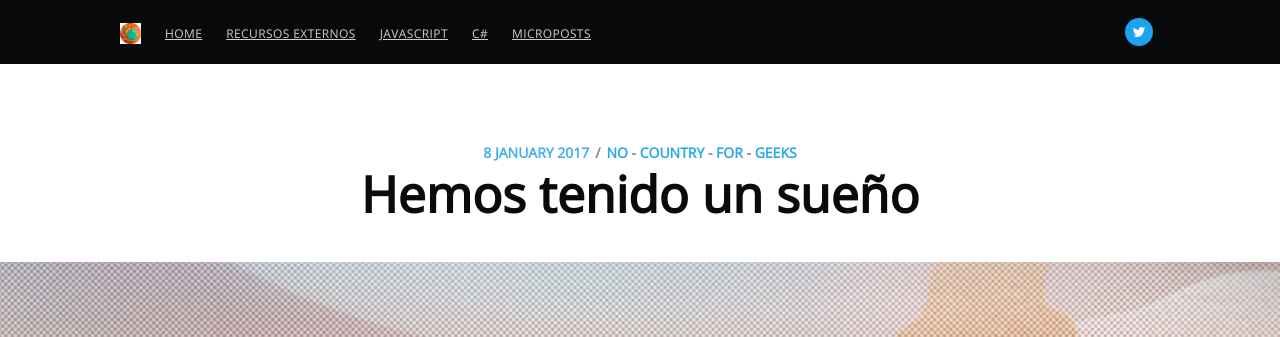
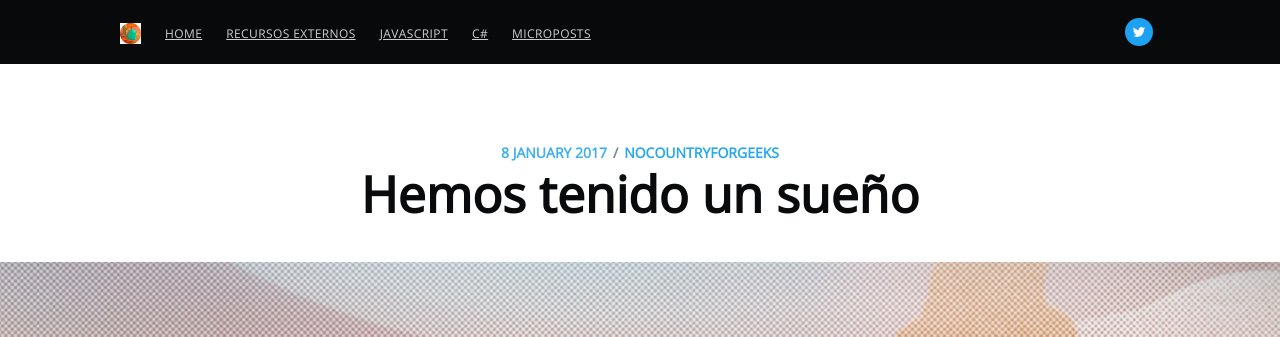
Before and after one commit to NoCountryForGeeks/nocountryforgeeks.github.io, a Jekyll site: the page built from _posts/2017-01-08-hemos-tenido-un-sueno.md, in a window 1280 px wide and 900 px high. Shown: the top 337 px of the window. Built offline with Jekyll 4.4.1, drawn with Linux system fonts in a browser that asks for light colours; nearby versions of some CDN libraries; comment, search, counter and statistics services are not loaded.

Commit message:
Update Tags

```diff
--- a/_includes/navigation.html
+++ b/_includes/navigation.html
@@ -2,6 +2,6 @@
     <li class="nav-home" role="menuitem"><a href="{{site.root}}">Home</a></li>
     <li class="nav-about" role="menuitem"><a href="https://github.com/NoCountryForGeeks/External-Resources">Recursos externos</a></li>
     <li class="nav-about" role="menuitem"><a href="{{site.root}}tag/javascript">JavaScript</a></li>
-    <li class="nav-about" role="menuitem"><a href="{{site.root}}tag/c">C#</a></li>
+    <li class="nav-about" role="menuitem"><a href="{{site.root}}tag/csharp">C#</a></li>
     <li class="nav-about" role="menuitem"><a href="{{site.root}}tag/micropost">Microposts</a></li>
 </ul>
--- a/_layouts/author.html
+++ b/_layouts/author.html
@@ -13,7 +13,7 @@ logo: 'assets/images/ghost.png'
 
 <!-- #author  -->
 <!-- Everything inside the #author tags pulls data from the author -->
-{% for author in site.data.authors %}
+<!--{% for author in site.data.authors %}-->
     <header class="site-header author-header outer {% if page.cover or page.cover %}" style="background-image: url({{ site.root }}{% if page.cover %}{{ page.cover }}{% elsif page.cover %}{{ page.cover }}{% endif %}) {% else %}no-cover{% endif %}">
         <div class="inner">
             {% include site-nav.html %}
@@ -45,7 +45,7 @@ logo: 'assets/images/ghost.png'
             </div>
         </div>
     </header>
-{% endfor %}
+<!--{% endfor %}-->
 <!-- /author -->
 
 <!-- The main content area -->
--- a/_posts/2017-01-08-hemos-tenido-un-sueno.md
+++ b/_posts/2017-01-08-hemos-tenido-un-sueno.md
@@ -5,7 +5,7 @@ cover: assets/images/posts/2017-01-08-hemos-tenido-un-sueno/header.jpg
 navigation: True
 title: "Hemos tenido un sueño"
 date: 2017-01-08 12:00:00
-tags: "No Country for Geeks"
+tags: nocountryforgeeks
 class: post-template
 subclass: 'post'
 author: aclopez
```
Also changed, not shown: tag/csharp.md (renamed from tag/c#.md, +1 -1 lines), tag/nocountryforgeeks.md (renamed from tag/No Country for Geeks.md).
